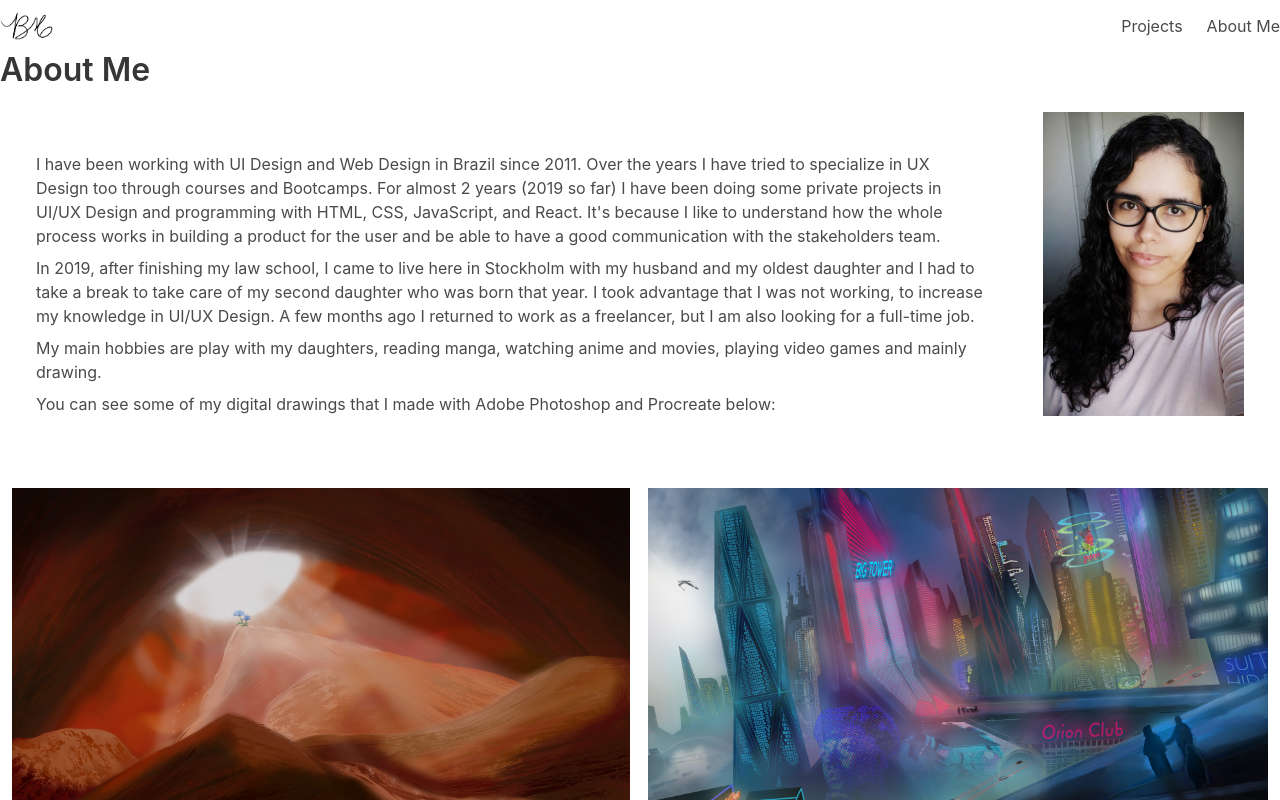
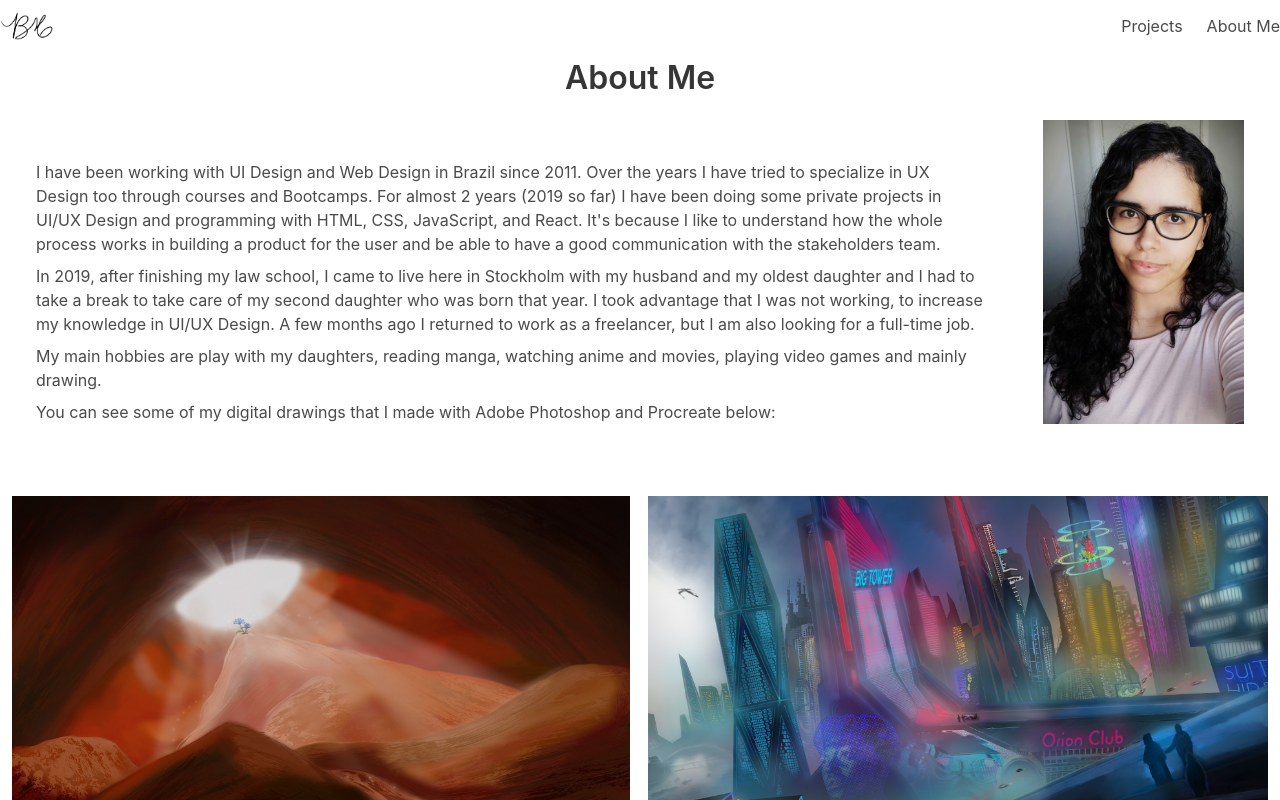
Before and after one commit to billiemoreira/mywebsite, a React (Create React App) app: page /about in a window 1280 px wide. Shown: the top 800 px of the page. Built offline with nearby package versions, Linux system fonts and the light colour scheme.

Commit message:
fixed title alignment

```diff
--- a/src/screens/About/index.tsx
+++ b/src/screens/About/index.tsx
@@ -5,7 +5,7 @@ import Hero from './components/Hero'
 export default function About() {
   return (
     <>
-      <div className="title">About Me</div>
+      <div className="title is-flex is-justify-content-center mt-2">About Me</div>
       <Hero />
       <Drawings />
     </>
```
